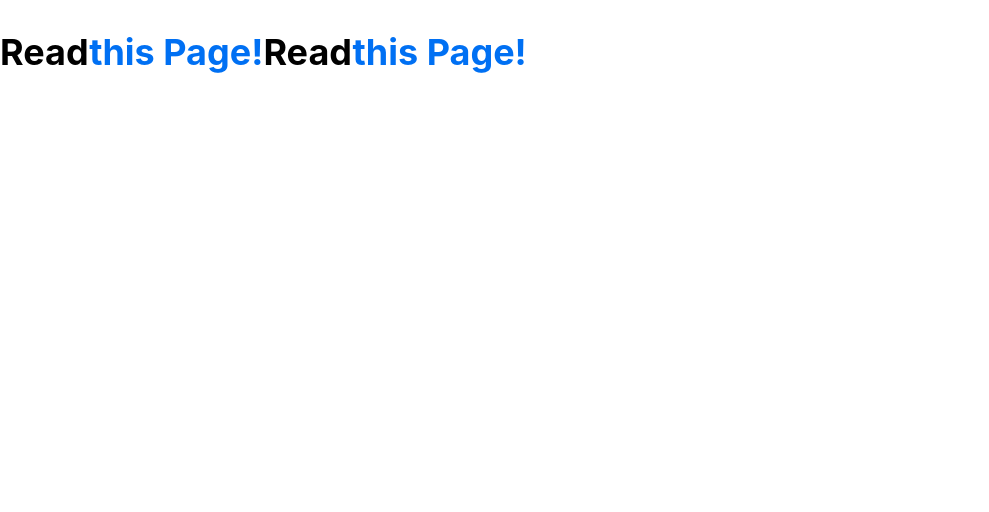
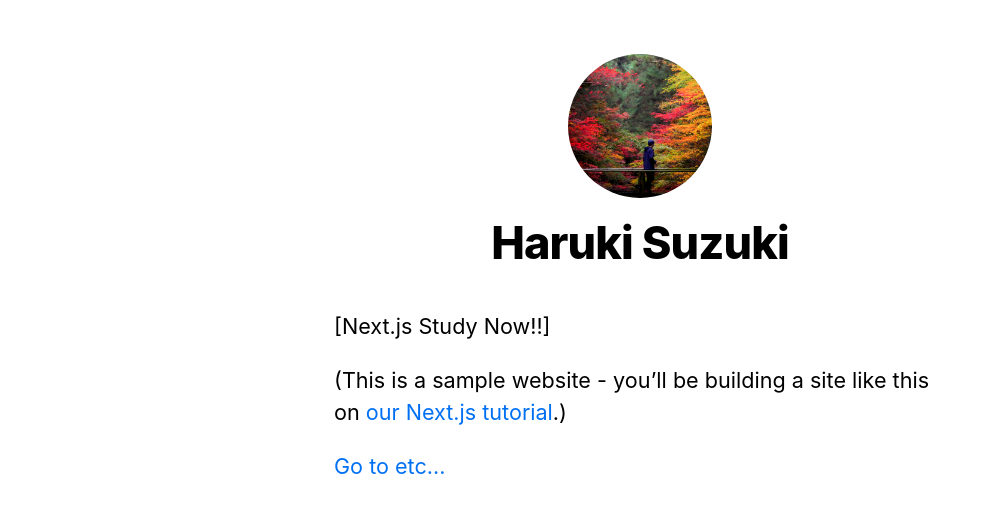
Before and after one commit to haruki166/nextjs, a Next.js app: page / in a window 1280 px wide. Shown: the top 512 px of the page, without its empty margins (0-989 px from the left). Built offline with nearby package versions, Linux system fonts and the light colour scheme.

Commit message:
いろいろやりました

```diff
--- /dev/null
+++ b/components/layout.js
@@ -0,0 +1,69 @@
+import Head from "next/head";
+import Image from "next/image";
+import styles from "./layout.module.css";
+import utilStyles from'../src/styles/utils.module.css'
+import Link from "next/link";
+
+const name = "Haruki Suzuki";
+export const siteTitle = "Next.js Sample Website";
+
+export default function Layout({ children, home }) {
+  return (
+    <div className={styles.container}>
+      <Head>
+        <link rel="icon" href="/favicon.ico" />
+        <meta
+          name="description"
+          content="Learn how to build a personal website using Next.js"
+        />
+        <meta
+          property="og:image"
+          content={`https://og-image.vercel.app/${encodeURI(
+            siteTitle
+          )}.png?theme=light&md=0&fontSize=75px&images=https%3A%2F%2Fassets.vercel.com%2Fimage%2Fupload%2Ffront%2Fassets%2Fdesign%2Fnextjs-black-logo.svg`}
+        />
+        <meta name="og:title" content={siteTitle} />
+        <meta name="twitter:card" content="summary_large_image" />
+      </Head>
+      <header className={styles.header}>
+        {home ? (
+          <>
+            <Image
+              priority
+              src="/images/profile.jpg"
+              className={utilStyles.borderCircle}
+              height={144}
+              width={144}
+              alt=""
+            />
+            <h1 className={utilStyles.heading2Xl}>{name}</h1>
+          </>
+        ) : (
+          <>
+            <Link href="/">
+              <Image
+                priority
+                src="/images/profile.jpg"
+                className={utilStyles.borderCircle}
+                height={108}
+                width={108}
+                alt=""
+              />
+            </Link>
+            <h2 className={utilStyles.headingLg}>
+              <Link href="/" className={utilStyles.colorInherit}>
+                {name}
+              </Link>
+            </h2>
+          </>
+        )}
+      </header>
+      <main>{children}</main>
+      {!home && (
+        <div className={styles.backToHome}>
+          <Link href="/">← Back to home</Link>
+        </div>
+      )}
+    </div>
+  );
+}
--- a/src/pages/index.js
+++ b/src/pages/index.js
@@ -1,27 +1,22 @@
-import Head from 'next/head'
-import Image from 'next/image'
-import { Inter } from 'next/font/google'
-import styles from '@/styles/Home.module.css'
-import Link from 'next/link'
-
-const inter = Inter({ subsets: ['latin'] })
+import Head from "next/head";
+import Layout, { siteTitle } from "../../components/layout";
+import utilStyles from "../styles/utils.module.css";
+import Link from "next/link";
 
 export default function Home() {
   return (
-    <>
+    <Layout home>
       <Head>
-        <title>Create Next App</title>
-        <meta name="description" content="Generated by create next app" />
-        <meta name="viewport" content="width=device-width, initial-scale=1" />
-        <link rel="icon" href="/favicon.ico" />
+        <title>{siteTitle}</title>
       </Head>
-      <main>
-        <h1 className='title'>
-          Read<Link href='/posts/first-post'>this Page!</Link>
-          Read<a href='/posts/first-post'>this Page!</a>
-        </h1>
-      </main>
-
-    </>
-  )
+      <section className={utilStyles.headingMd}>
+        <p>[Next.js Study Now!!]</p>
+        <p>
+          (This is a sample website - you’ll be building a site like this on{" "}
+          <a href="https://nextjs.org/learn">our Next.js tutorial</a>.)
+        </p>
+        <Link href="/posts/first-post">Go to etc...</Link>
+      </section>
+    </Layout>
+  );
 }
```
Also changed, not shown: src/pages/posts/first-post.js (+12 -4 lines).
